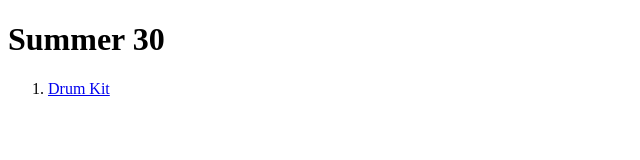
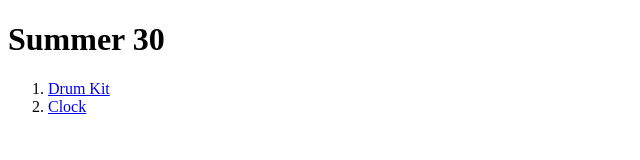
Before and after one commit to jameszhang-a/Summer30, a plain HTML site: page index.html in a window 1280 px wide. Shown: the full height of the page, 0-640 px from the left. Drawn offline with Linux system fonts and the light colour scheme.

Commit message:
Include 02 in index

```diff
--- a/index.html
+++ b/index.html
@@ -19,6 +19,7 @@
 
 		<ol>
 			<li><a href="/Summer30/01-Drum-Kit/index.html">Drum Kit</a></li>
+			<li><a href="/Summer30/02-Clock/index.html">Clock</a></li>
 		</ol>
 
 		<script src="" async defer></script>
```
